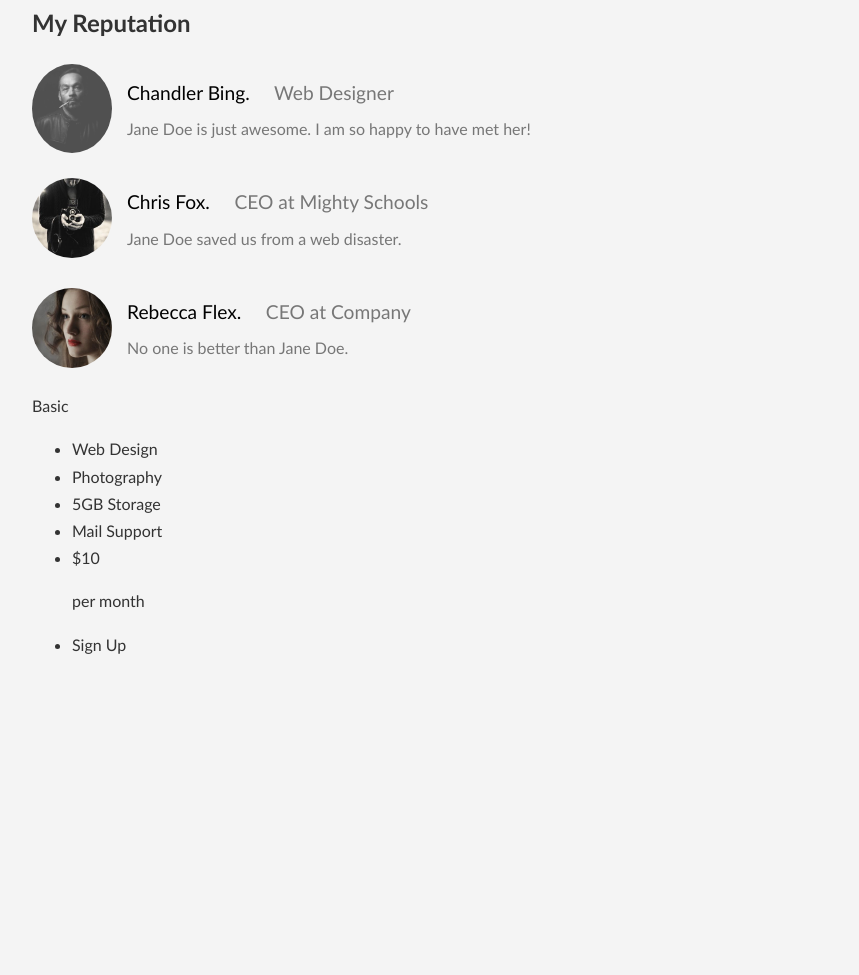
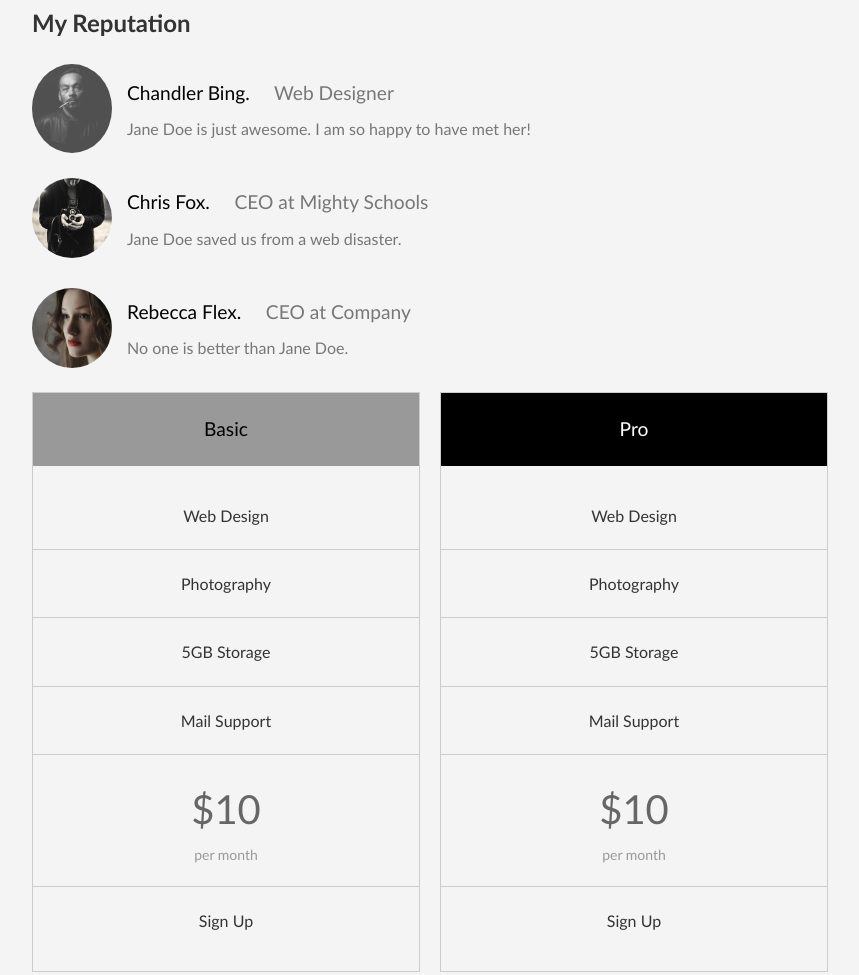
Before and after one commit to s-khodjaev/portfolio-w3schools, a plain HTML site: page index.html in a window 1280 px wide. Shown: the part 1210-2185 px from the top of the page, without its empty margins (402-1261 px from the left). Before the commit the page ends 1904 px from the top, so only its background shows below. Drawn offline with Linux system fonts and the light colour scheme.

Commit message:
added css for price section

```diff
--- a/css/main.css
+++ b/css/main.css
@@ -155,3 +155,62 @@ body {
 .person .info .position {
   color: #777;
 }
+
+/* Price */
+
+#price {
+  display: flex;
+  align-items: center;
+  justify-content: space-between;
+  gap: 20px;
+}
+
+.price-box {
+  border: 1px solid #ccc;
+  text-align: center;
+  width: 100%;
+}
+
+.price-box .title {
+  background-color: #999;
+  color: #000;
+  padding: 20px;
+  font-size: 1.2rem;
+}
+
+.price-box .title.dark {
+  background-color: #000;
+  color: #fff;
+}
+
+.price-box ul {
+  list-style: none;
+  padding: 0;
+}
+
+.price-box ul li {
+  display: flex;
+  flex-direction: column;
+  justify-content: center;
+  align-items: center;
+  text-align: center;
+  border-bottom: 1px solid #ccc;
+  padding: 20px;
+}
+
+.price-box h2 {
+  font-size: 40px;
+  color: #666;
+  margin: 0;
+  padding: 0;
+  font-weight: 100;
+}
+
+.price-box ul li:last-child {
+  border-bottom: none;
+}
+
+.price-box .per {
+  color: #999;
+  font-size: 14px;
+}
--- a/index.html
+++ b/index.html
@@ -142,8 +142,22 @@
               <li>5GB Storage</li>
               <li>Mail Support</li>
               <li>
-                $10
-                <p class="per">per month</p>
+                <h2>$10</h2>
+                <span class="per">per month</span>
+              </li>
+              <li class="price-btn">Sign Up</li>
+            </ul>
+          </div>
+          <div class="price-box">
+            <div class="title dark">Pro</div>
+            <ul>
+              <li>Web Design</li>
+              <li>Photography</li>
+              <li>5GB Storage</li>
+              <li>Mail Support</li>
+              <li>
+                <h2>$10</h2>
+                <span class="per">per month</span>
               </li>
               <li class="price-btn">Sign Up</li>
             </ul>
```
